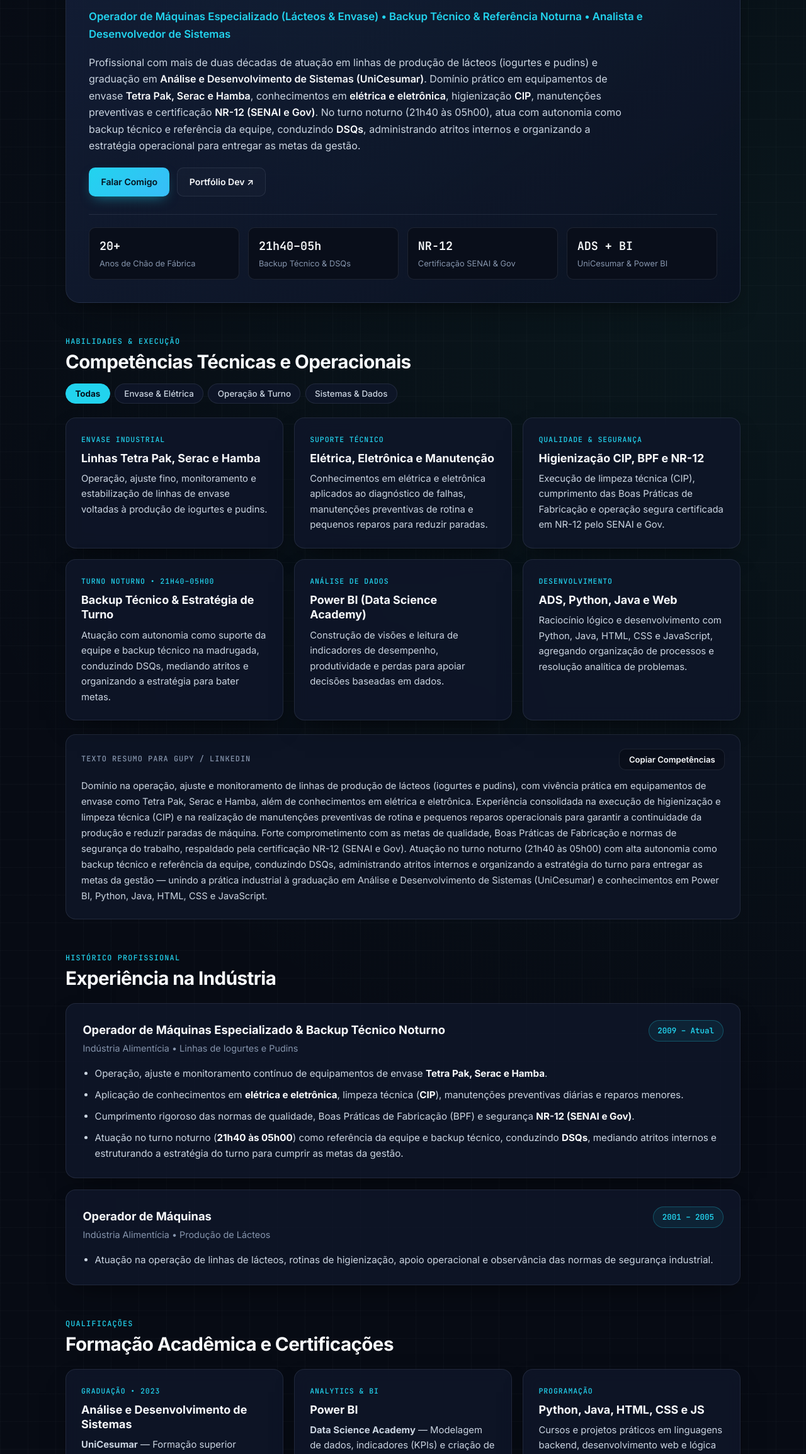
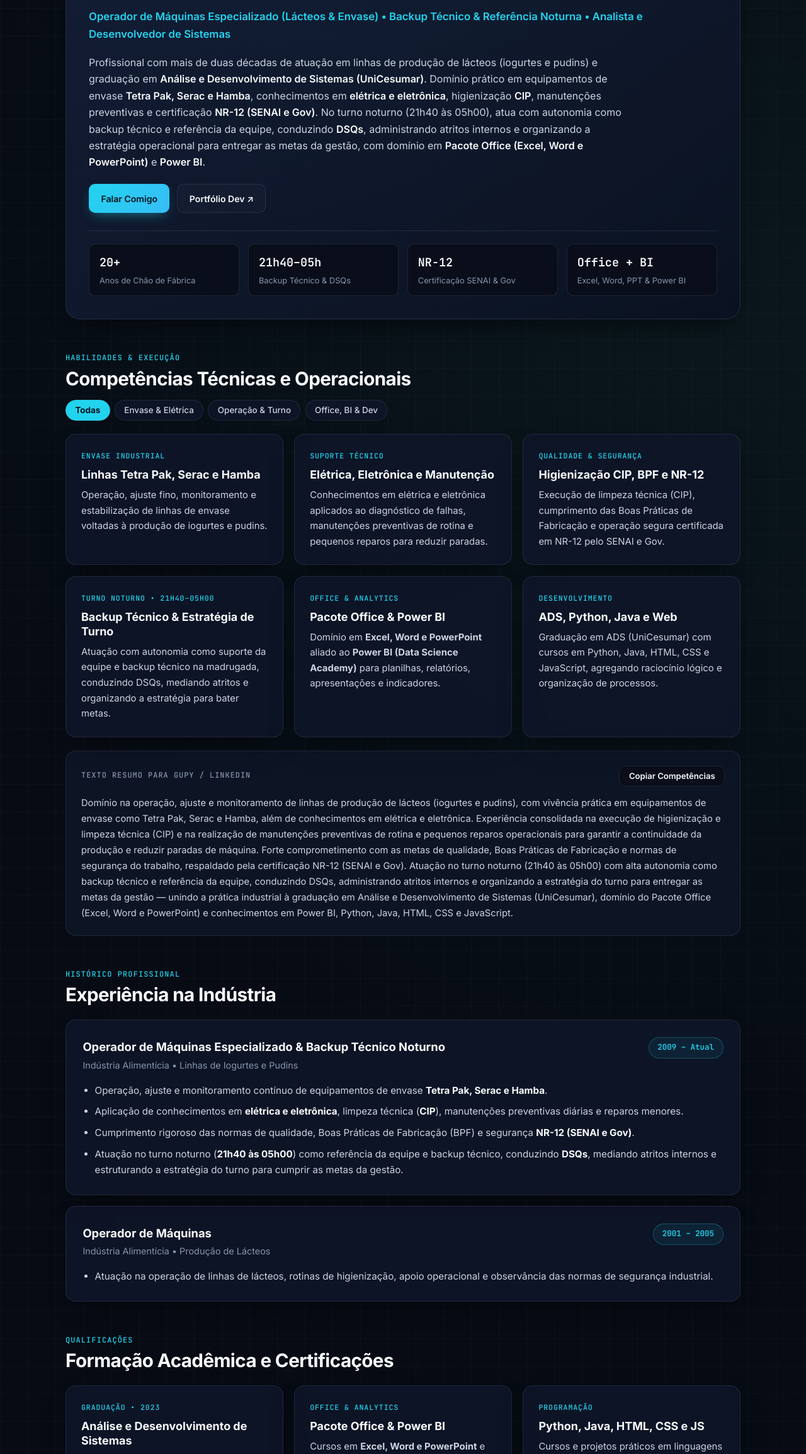
Before and after one commit to MisaAndrejezieski/Misael-Andrejezieski, a plain HTML site: page index.html in a window 1280 px wide. Shown: the part 251-2560 px from the top of the page at 63% size. Drawn offline with Linux system fonts and the light colour scheme.

Commit message:
Update index.html

```diff
--- a/index.html
+++ b/index.html
@@ -4,7 +4,7 @@
   <meta charset="UTF-8" />
   <meta name="viewport" content="width=device-width, initial-scale=1.0" />
   <title>Misael Andrejezieski | Operador Especializado & Analista de Sistemas</title>
-  <meta name="description" content="Currículo profissional de Misael Andrejezieski: +20 anos em indústria de lácteos (Tetra Pak, Serac, Hamba, elétrica e eletrônica, CIP, NR-12) e Tecnólogo em ADS (UniCesumar)." />
+  <meta name="description" content="Currículo profissional de Misael Andrejezieski: +20 anos em indústria de lácteos (Tetra Pak, Serac, Hamba, elétrica e eletrônica, CIP, NR-12), Pacote Office, Power BI e Tecnólogo em ADS (UniCesumar)." />
   <link rel="preconnect" href="https://fonts.googleapis.com" />
   <link rel="preconnect" href="https://fonts.gstatic.com" crossorigin />
   <link href="https://fonts.googleapis.com/css2?family=Inter:wght@400;500;600;700;800&family=JetBrains+Mono:wght@400;500;600&display=swap" rel="stylesheet" />
@@ -51,7 +51,7 @@
       </p>
 
       <p class="hero-summary">
-        Profissional com mais de duas décadas de atuação em linhas de produção de lácteos (iogurtes e pudins) e graduação em <strong>Análise e Desenvolvimento de Sistemas (UniCesumar)</strong>. Domínio prático em equipamentos de envase <strong>Tetra Pak, Serac e Hamba</strong>, conhecimentos em <strong>elétrica e eletrônica</strong>, higienização <strong>CIP</strong>, manutenções preventivas e certificação <strong>NR-12 (SENAI e Gov)</strong>. No turno noturno (21h40 às 05h00), atua com autonomia como backup técnico e referência da equipe, conduzindo <strong>DSQs</strong>, administrando atritos internos e organizando a estratégia operacional para entregar as metas da gestão.
+        Profissional com mais de duas décadas de atuação em linhas de produção de lácteos (iogurtes e pudins) e graduação em <strong>Análise e Desenvolvimento de Sistemas (UniCesumar)</strong>. Domínio prático em equipamentos de envase <strong>Tetra Pak, Serac e Hamba</strong>, conhecimentos em <strong>elétrica e eletrônica</strong>, higienização <strong>CIP</strong>, manutenções preventivas e certificação <strong>NR-12 (SENAI e Gov)</strong>. No turno noturno (21h40 às 05h00), atua com autonomia como backup técnico e referência da equipe, conduzindo <strong>DSQs</strong>, administrando atritos internos e organizando a estratégia operacional para entregar as metas da gestão, com domínio em <strong>Pacote Office (Excel, Word e PowerPoint)</strong> e <strong>Power BI</strong>.
       </p>
 
       <div class="hero-actions no-print">
@@ -75,8 +75,8 @@
           <span class="metric-label">Certificação SENAI & Gov</span>
         </div>
         <div class="metric-item">
-          <span class="metric-value">ADS + BI</span>
-          <span class="metric-label">UniCesumar & Power BI</span>
+          <span class="metric-value">Office + BI</span>
+          <span class="metric-label">Excel, Word, PPT & Power BI</span>
         </div>
       </div>
     </section>
@@ -93,7 +93,7 @@
           <button class="filter-chip active" data-filter="all" type="button">Todas</button>
           <button class="filter-chip" data-filter="envase" type="button">Envase & Elétrica</button>
           <button class="filter-chip" data-filter="operacao" type="button">Operação & Turno</button>
-          <button class="filter-chip" data-filter="sistemas" type="button">Sistemas & Dados</button>
+          <button class="filter-chip" data-filter="sistemas" type="button">Office, BI & Dev</button>
         </div>
       </div>
 
@@ -123,15 +123,15 @@
         </article>
 
         <article class="bento-card" data-category="sistemas">
-          <span class="card-tag">ANÁLISE DE DADOS</span>
-          <h3>Power BI (Data Science Academy)</h3>
-          <p>Construção de visões e leitura de indicadores de desempenho, produtividade e perdas para apoiar decisões baseadas em dados.</p>
+          <span class="card-tag">OFFICE & ANALYTICS</span>
+          <h3>Pacote Office & Power BI</h3>
+          <p>Domínio em <strong>Excel, Word e PowerPoint</strong> aliado ao <strong>Power BI (Data Science Academy)</strong> para planilhas, relatórios, apresentações e indicadores.</p>
         </article>
 
         <article class="bento-card" data-category="sistemas">
           <span class="card-tag">DESENVOLVIMENTO</span>
           <h3>ADS, Python, Java e Web</h3>
-          <p>Raciocínio lógico e desenvolvimento com Python, Java, HTML, CSS e JavaScript, agregando organização de processos e resolução analítica de problemas.</p>
+          <p>Graduação em ADS (UniCesumar) com cursos em Python, Java, HTML, CSS e JavaScript, agregando raciocínio lógico e organização de processos.</p>
         </article>
       </div>
 
@@ -142,7 +142,7 @@
           <button id="btn-copy-summary" class="btn btn-secondary" type="button">Copiar Competências</button>
         </div>
         <p id="summary-text" class="copy-body">
-          Domínio na operação, ajuste e monitoramento de linhas de produção de lácteos (iogurtes e pudins), com vivência prática em equipamentos de envase como Tetra Pak, Serac e Hamba, além de conhecimentos em elétrica e eletrônica. Experiência consolidada na execução de higienização e limpeza técnica (CIP) e na realização de manutenções preventivas de rotina e pequenos reparos operacionais para garantir a continuidade da produção e reduzir paradas de máquina. Forte comprometimento com as metas de qualidade, Boas Práticas de Fabricação e normas de segurança do trabalho, respaldado pela certificação NR-12 (SENAI e Gov). Atuação no turno noturno (21h40 às 05h00) com alta autonomia como backup técnico e referência da equipe, conduzindo DSQs, administrando atritos internos e organizando a estratégia do turno para entregar as metas da gestão — unindo a prática industrial à graduação em Análise e Desenvolvimento de Sistemas (UniCesumar) e conhecimentos em Power BI, Python, Java, HTML, CSS e JavaScript.
+          Domínio na operação, ajuste e monitoramento de linhas de produção de lácteos (iogurtes e pudins), com vivência prática em equipamentos de envase como Tetra Pak, Serac e Hamba, além de conhecimentos em elétrica e eletrônica. Experiência consolidada na execução de higienização e limpeza técnica (CIP) e na realização de manutenções preventivas de rotina e pequenos reparos operacionais para garantir a continuidade da produção e reduzir paradas de máquina. Forte comprometimento com as metas de qualidade, Boas Práticas de Fabricação e normas de segurança do trabalho, respaldado pela certificação NR-12 (SENAI e Gov). Atuação no turno noturno (21h40 às 05h00) com alta autonomia como backup técnico e referência da equipe, conduzindo DSQs, administrando atritos internos e organizando a estratégia do turno para entregar as metas da gestão — unindo a prática industrial à graduação em Análise e Desenvolvimento de Sistemas (UniCesumar), domínio do Pacote Office (Excel, Word e PowerPoint) e conhecimentos em Power BI, Python, Java, HTML, CSS e JavaScript.
         </p>
       </div>
     </section>
@@ -205,9 +205,9 @@
         </article>
 
         <article class="bento-card">
-          <span class="card-tag">ANALYTICS & BI</span>
-          <h3>Power BI</h3>
-          <p><strong>Data Science Academy</strong> — Modelagem de dados, indicadores (KPIs) e criação de painéis analíticos.</p>
+          <span class="card-tag">OFFICE & ANALYTICS</span>
+          <h3>Pacote Office & Power BI</h3>
+          <p>Cursos em <strong>Excel, Word e PowerPoint</strong> e formação em <strong>Power BI (Data Science Academy)</strong> para planilhas, relatórios e indicadores.</p>
         </article>
 
         <article class="bento-card">
```
